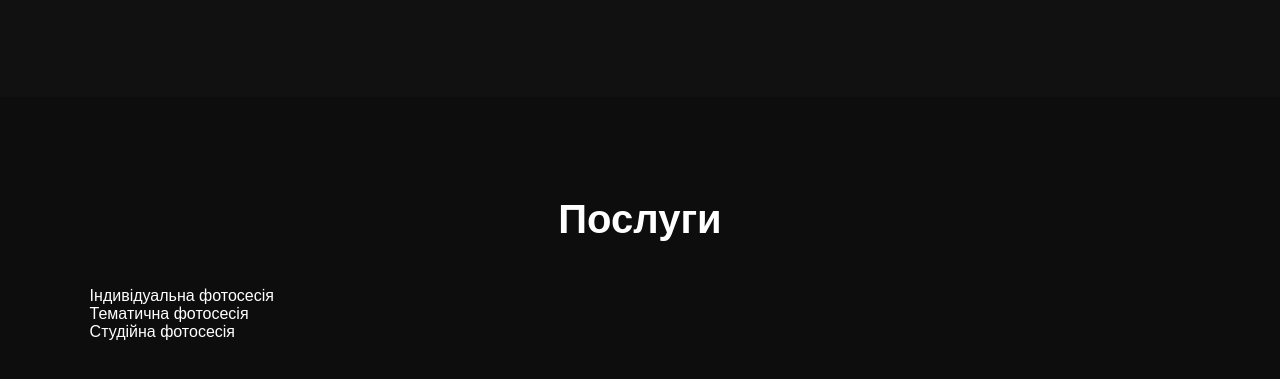
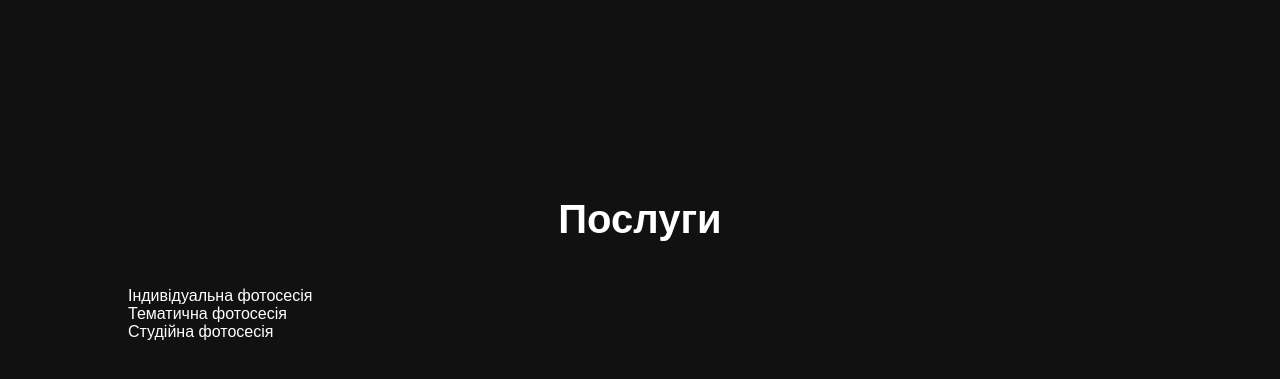
Before and after one commit to dinchik64-sys/photo-portfolio, a plain HTML site: page index.html in a window 1280 px wide. Shown: the part 2608-2987 px from the top of the page. Drawn offline with Linux system fonts and the light colour scheme.

Commit message:
Update index.html

```diff
--- a/index.html
+++ b/index.html
@@ -125,6 +125,11 @@ background-repeat: no-repeat;
     font-size: 13px;
     font-style: normal;
     opacity: 0.8;
+}
+    #services {
+    min-height: 70vh;
+    padding: 100px 10%;
+    background: #111;
 }
     h2 {
       font-size: 40px;
```
